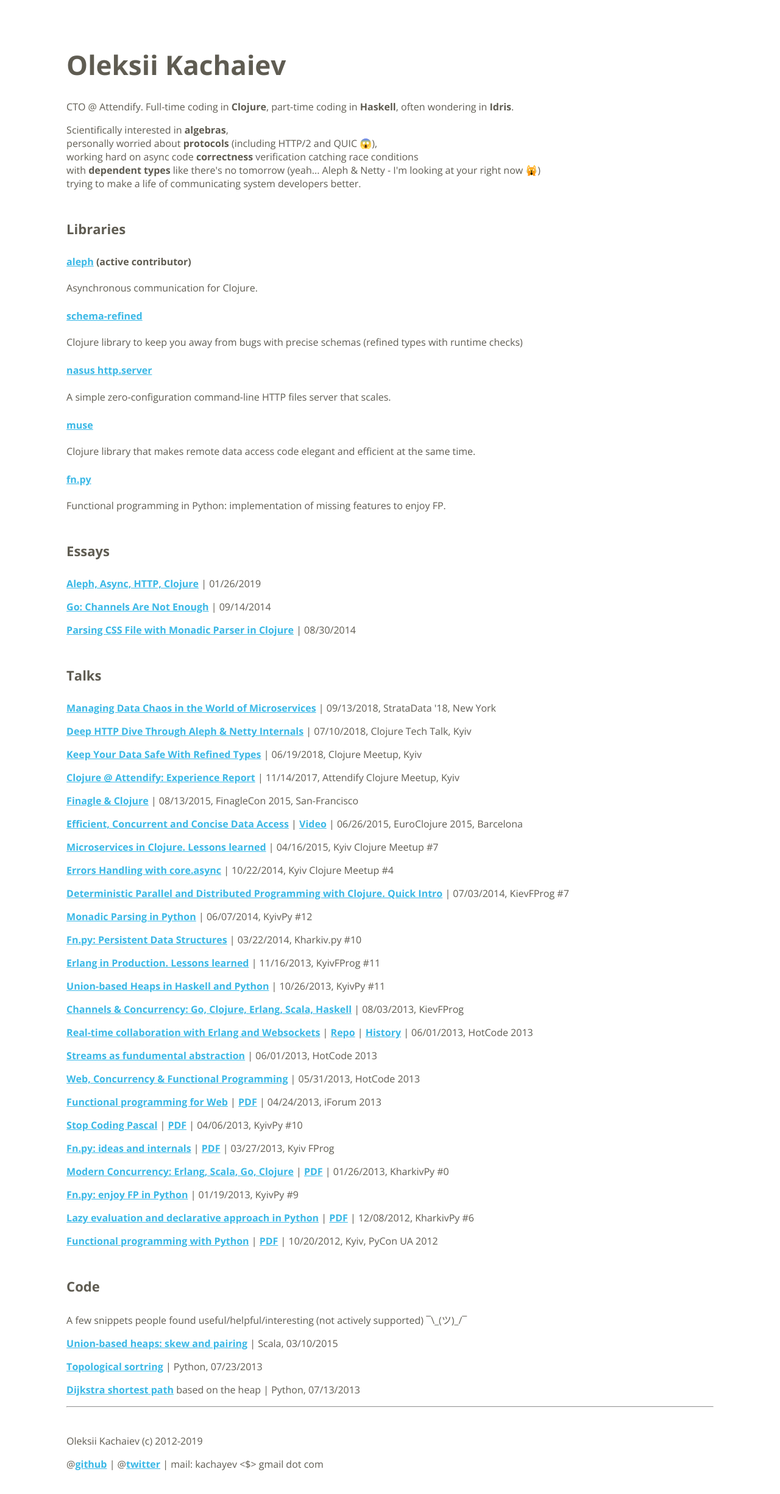
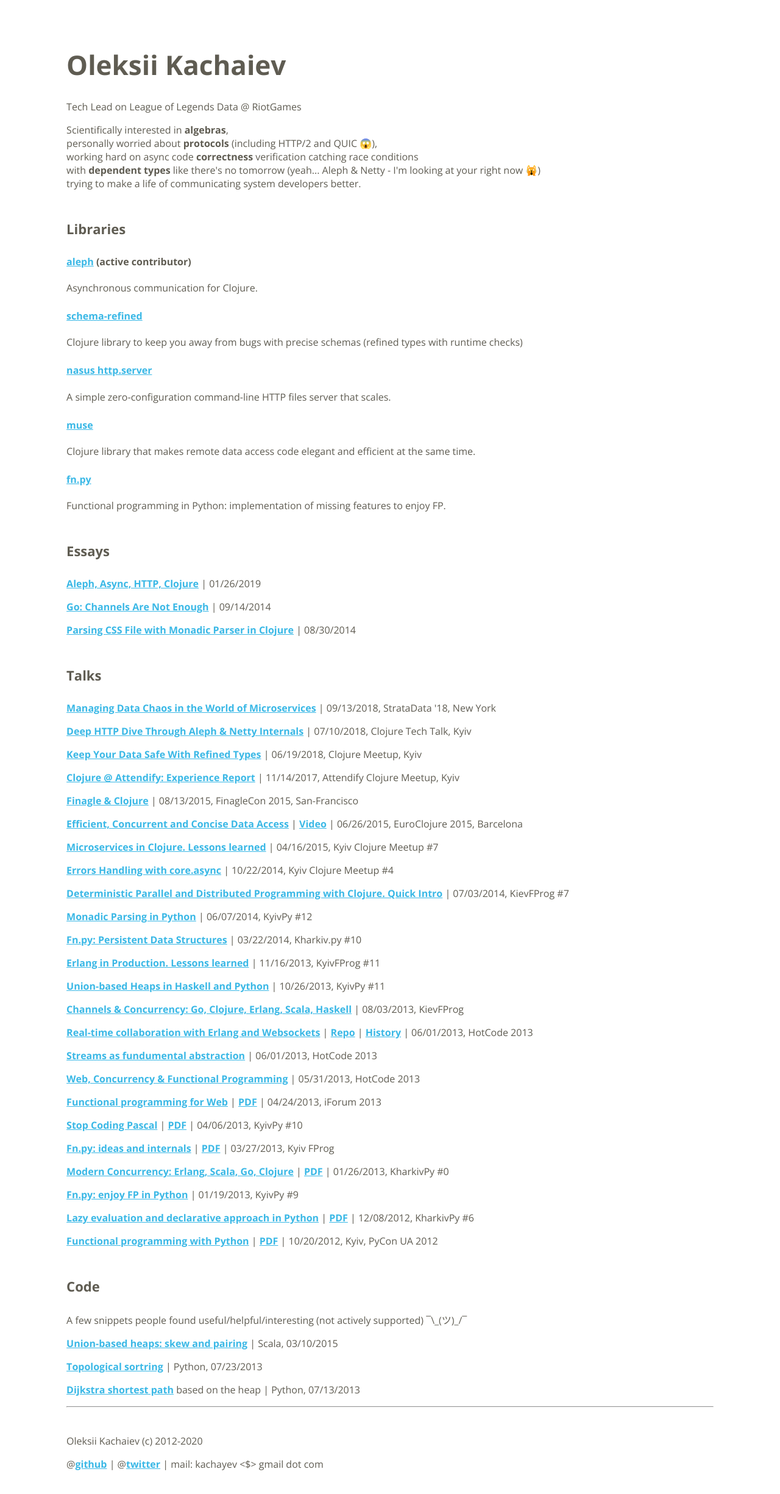
Before and after one commit to kachayev/talks, a plain HTML site: page index.html in a window 1280 px wide. Shown: the whole page at 61% size. Drawn offline with nearby package versions, Linux system fonts and the light colour scheme.

Commit message:
A few updates

```diff
--- a/index.html
+++ b/index.html
@@ -34,7 +34,7 @@
 
     <h1>Oleksii Kachaiev</h1>
 
-    <p>CTO @ Attendify. Full-time coding in <b>Clojure</b>, part-time coding in <b>Haskell</b>, often wondering in <b>Idris</b>.</p>
+    <p>Tech Lead on League of Legends Data @ RiotGames</p>
 
     <p>
         Scientifically interested in <b>algebras</b>,
@@ -182,7 +182,7 @@
     <div class="footer">
 
     <p>
-        Oleksii Kachaiev (c) 2012-2019
+        Oleksii Kachaiev (c) 2012-2020
     </p>
     <p>
         @<a href="http://github.com/kachayev">github</a> | @<a href="http://twitter.com/kachayev">twitter</a> | mail: kachayev <$> gmail dot com
```
